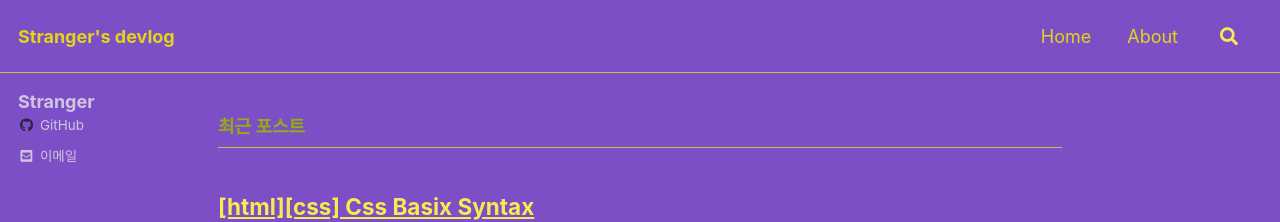
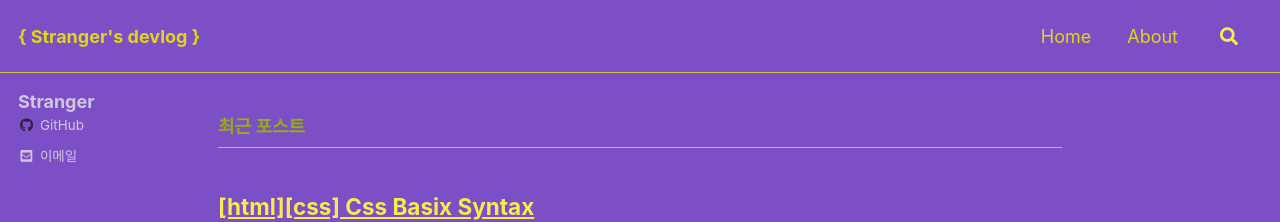
Before and after one commit to westkitekim/westkitekim.github.io, a Jekyll site: the page built from index.html, in a window 1280 px wide. Shown: the top 222 px of the page. Built offline with Jekyll 4.4.1, drawn with Linux system fonts in a browser that asks for light colours; cached includes are drawn as plain includes; the list of posts is cut into pages by our own code.

```diff
--- a/_config.yml
+++ b/_config.yml
@@ -16,7 +16,7 @@ minimal_mistakes_skin    : "custom" # "air", "aqua", "contrast", "dark", "dirt",
 
 # Site Settings
 locale                   : "ko-KR"
-title                    : "Stranger's devlog"
+title                    : "{ Stranger's devlog }"
 title_separator          : "-"
 subtitle                 : # site tagline that appears below site title in masthead
 name                     : "westkitekim"
```
